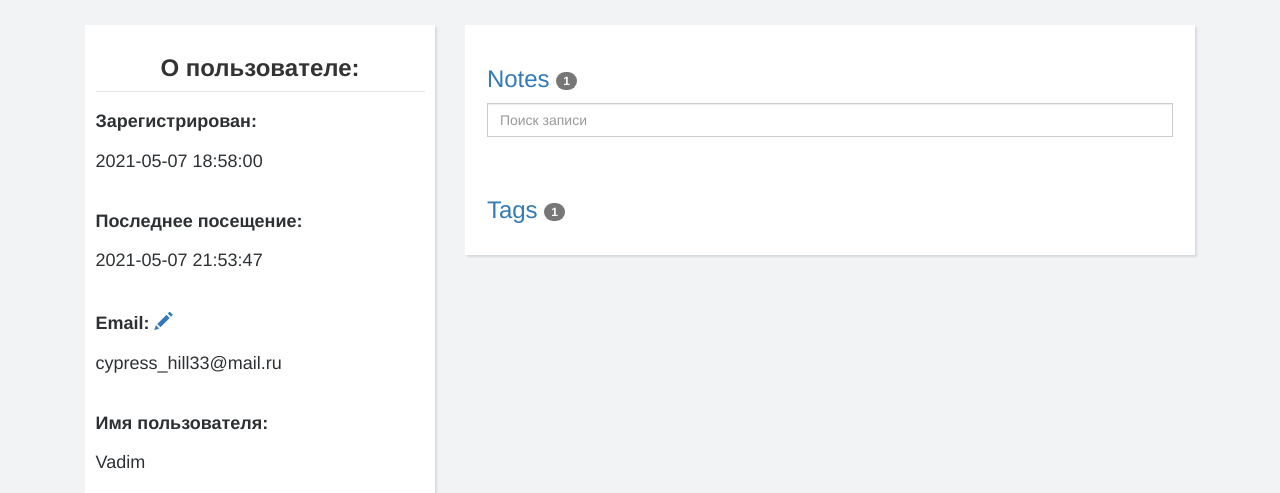
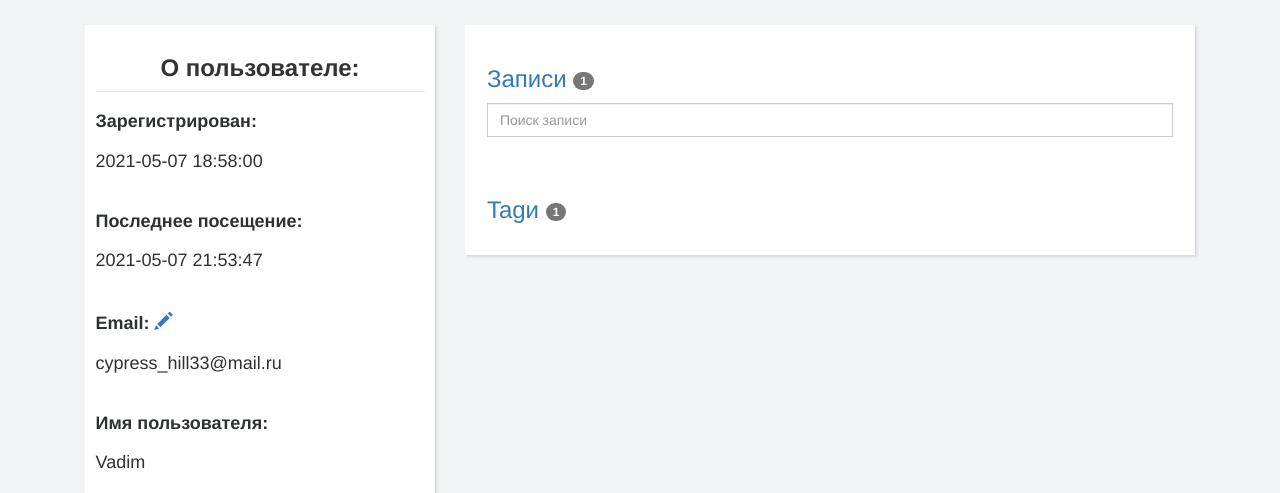
Before and after one commit to Fe0fan0v/Notes, a Flask app: page /profile/settings/ in a window 1280 px wide. Shown: the part 65-558 px from the top of the page. Run offline with Flask 2, Linux system fonts and the light colour scheme; a user stored in the database is signed in; data comes from the database, SQL or seed files in the repository; both versions use the stored data as it was after the commit; some libraries are stand-ins or nearby versions.

Commit message:
Some another fixes

```diff
--- a/templates/edit_note.html
+++ b/templates/edit_note.html
@@ -48,7 +48,7 @@
                     <!-- {{ form.note(class='form-control no_borders', cols="35", rows="20") }} -->
                     {{ form.note(class='form-control no_borders', rows=20, cols="35") }}
                     <br>
-                    <input type="submit" value="Update" class='form-control no_borders btn btn-primary'>
+                    <input type="submit" value="Обновить" class='form-control no_borders btn btn-primary'>
                 </div>
             </form>
         </div>
--- a/templates/profile_settings.html
+++ b/templates/profile_settings.html
@@ -20,7 +20,7 @@
         <div class="col-lg-8 col-md-8 col-sm-12 col-xs-12">
             <div class="thumbnail"  style="padding: 3%">
                 <a href="/profile/">
-                    <h3>Notes <span class="badge">{{ notes_count }}</span></h3>
+                    <h3>Записи <span class="badge">{{ notes_count }}</span></h3>
                 </a>
                 <input type="text" id="notes" class="form-control no_borders" autocomplete="off" name="notes" placeholder="Поиск записи">
                 <div style="padding-top: 20px">
@@ -29,7 +29,7 @@
                 <!-- </form> -->
                 <br>
                 <a href="/tags/">
-                    <h3>Tags <span class="badge">{{ tag_count }}</span></h3>
+                    <h3>Tagи <span class="badge">{{ tag_count }}</span></h3>
                 </a>
             </div>
         </div>
```
Also changed, not shown: notes.db.
